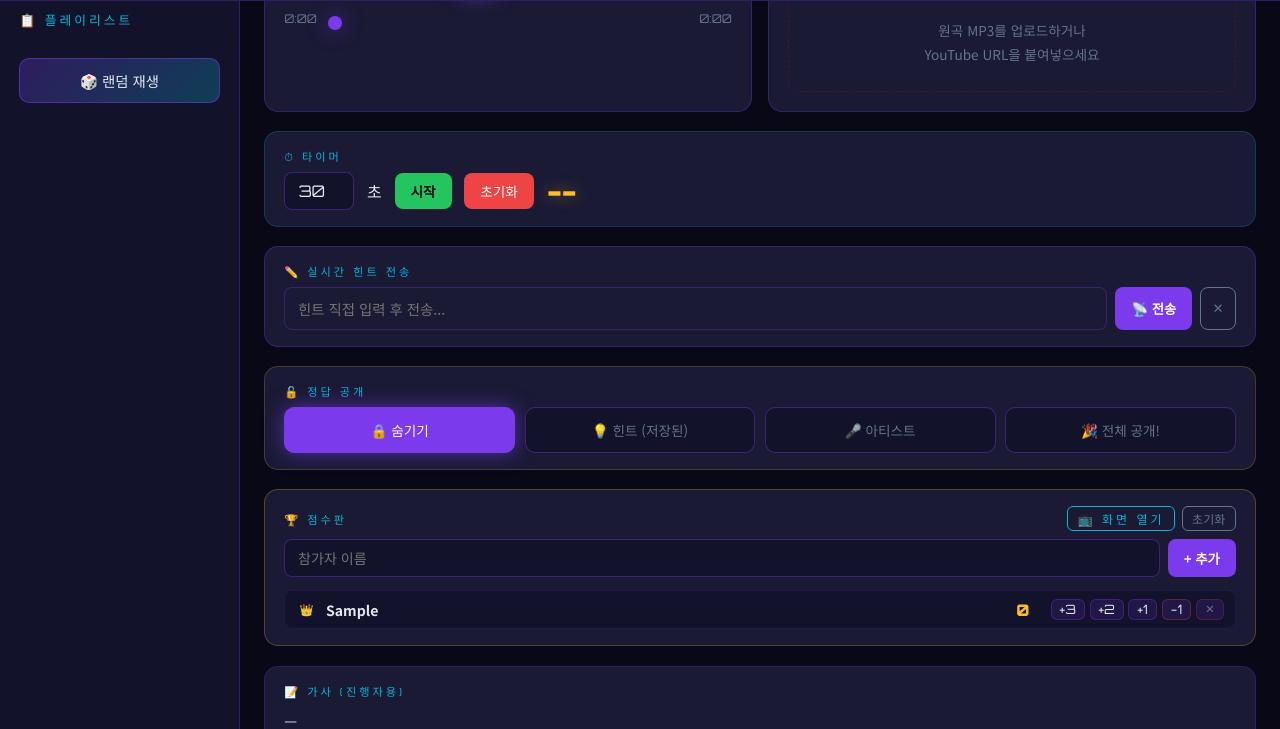
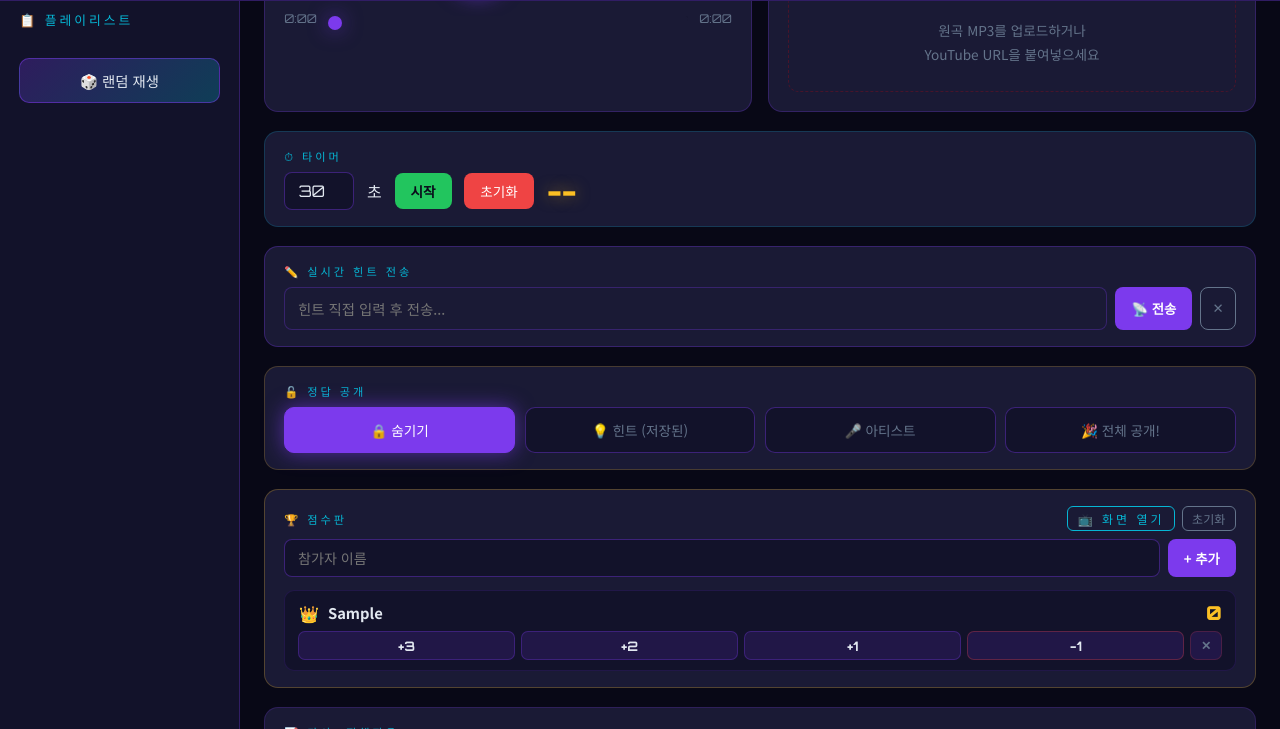
Before and after one commit to ONGYEOLYJPAR/music333, a website: page public/host.html in a window 1280 px wide. Both pictures are taken after typing "Sample" into the empty fields and a click on the button "+ 추가". Shown: the part 81-810 px from the top of the page. Drawn offline with nearby package versions, Linux system fonts and the light colour scheme; no server answers; a script that the page names is missing.

Commit message:
Fix score item layout: 2-row design with bigger point buttons
Name/score on top row, +3/+2/+1/-1/✕ buttons on second row
for better visibility and usability.

Co-Authored-By: Claude Sonnet 4.6 <noreply@anthropic.com>

```diff
--- a/public/host.css
+++ b/public/host.css
@@ -513,28 +513,29 @@
 
 .score-item {
   display: flex;
-  align-items: center;
-  gap: 0.6rem;
+  flex-direction: column;
+  gap: 0.4rem;
   background: var(--surface);
-  border-radius: 9px;
-  padding: 0.5rem 0.7rem;
+  border-radius: 10px;
+  padding: 0.6rem 0.8rem;
   border: 1px solid rgba(124,58,237,0.15);
 }
 
+.score-item-top {
+  display: flex;
+  align-items: center;
+  gap: 0.5rem;
+}
+
 .score-item-rank {
-  font-family: 'Orbitron', monospace;
-  font-size: 0.7rem;
-  color: var(--muted);
-  min-width: 20px;
+  font-size: 1rem;
+  min-width: 22px;
   text-align: center;
 }
-.score-item-rank.r1 { color: var(--gold); }
-.score-item-rank.r2 { color: #94a3b8; }
-.score-item-rank.r3 { color: #cd7c2f; }
 
 .score-item-name {
   flex: 1;
-  font-size: 0.88rem;
+  font-size: 0.92rem;
   font-weight: 700;
   color: var(--text);
   white-space: nowrap;
@@ -544,34 +545,36 @@
 
 .score-item-pts {
   font-family: 'Orbitron', monospace;
-  font-size: 1rem;
+  font-size: 1.2rem;
   font-weight: 900;
   color: var(--gold);
   min-width: 36px;
-  text-align: center;
+  text-align: right;
 }
 
 .score-item-btns {
   display: flex;
-  gap: 0.3rem;
+  gap: 0.35rem;
 }
 
 .score-btn {
+  flex: 1;
   background: rgba(124,58,237,0.15);
   border: 1px solid rgba(124,58,237,0.3);
   color: var(--text);
-  border-radius: 6px;
-  padding: 0.2rem 0.5rem;
+  border-radius: 7px;
+  padding: 0.35rem 0;
   cursor: pointer;
-  font-size: 0.8rem;
+  font-size: 0.82rem;
+  font-weight: 700;
   font-family: 'Orbitron', monospace;
   transition: all 0.15s;
-  line-height: 1;
+  text-align: center;
 }
 .score-btn:hover { background: rgba(124,58,237,0.35); }
 .score-btn.minus { border-color: rgba(239,68,68,0.3); }
 .score-btn.minus:hover { background: rgba(239,68,68,0.2); border-color: var(--danger); color: var(--danger); }
-.score-btn.del { border-color: rgba(239,68,68,0.2); color: var(--muted); font-size: 0.7rem; }
+.score-btn.del { flex: 0 0 32px; border-color: rgba(239,68,68,0.2); color: var(--muted); font-size: 0.75rem; }
 .score-btn.del:hover { background: rgba(239,68,68,0.2); color: var(--danger); border-color: var(--danger); }
 
 /* ─── 가사 ─── */
--- a/public/host.js
+++ b/public/host.js
@@ -534,15 +534,17 @@ function renderScores() {
     const rankClass = rank === 0 ? 'r1' : rank === 1 ? 'r2' : rank === 2 ? 'r3' : '';
     const rankLabel = rank === 0 ? '👑' : rank === 1 ? '🥈' : rank === 2 ? '🥉' : `${rank+1}`;
     li.innerHTML = `
-      <span class="score-item-rank ${rankClass}">${rankLabel}</span>
-      <span class="score-item-name">${p.name}</span>
-      <span class="score-item-pts">${p.score}</span>
+      <div class="score-item-top">
+        <span class="score-item-rank">${rankLabel}</span>
+        <span class="score-item-name">${p.name}</span>
+        <span class="score-item-pts">${p.score}</span>
+      </div>
       <div class="score-item-btns">
-        <button class="score-btn" onclick="adjustScore(${p.origIdx},3)" title="+3">+3</button>
-        <button class="score-btn" onclick="adjustScore(${p.origIdx},2)" title="+2">+2</button>
-        <button class="score-btn" onclick="adjustScore(${p.origIdx},1)" title="+1">+1</button>
-        <button class="score-btn minus" onclick="adjustScore(${p.origIdx},-1)" title="-1">-1</button>
-        <button class="score-btn del" onclick="removePlayer(${p.origIdx})" title="삭제">✕</button>
+        <button class="score-btn" onclick="adjustScore(${p.origIdx},3)">+3</button>
+        <button class="score-btn" onclick="adjustScore(${p.origIdx},2)">+2</button>
+        <button class="score-btn" onclick="adjustScore(${p.origIdx},1)">+1</button>
+        <button class="score-btn minus" onclick="adjustScore(${p.origIdx},-1)">-1</button>
+        <button class="score-btn del" onclick="removePlayer(${p.origIdx})">✕</button>
       </div>`;
     ul.appendChild(li);
   });
```
